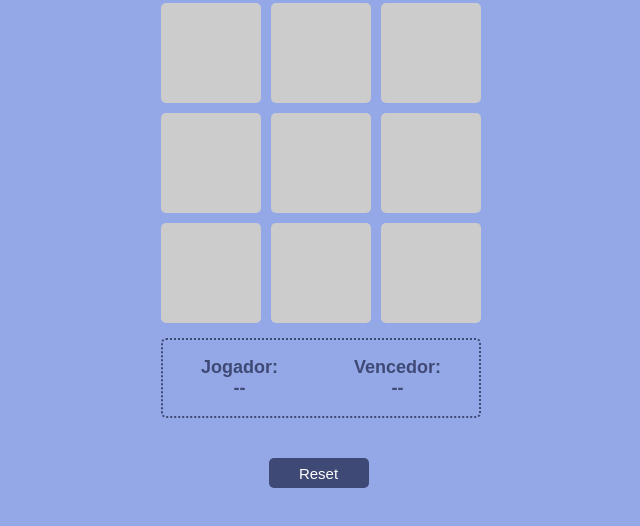
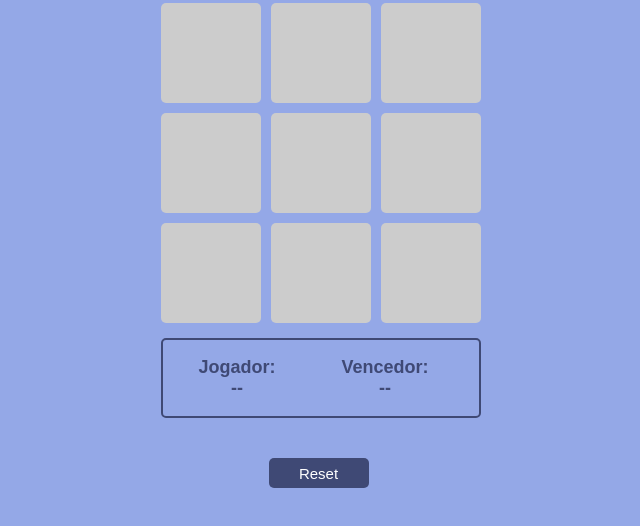
Before and after one commit to rhbpinheiro/jogodavelha, a plain HTML site: page index.html in a window 1280 px wide. Shown: the part 106-632 px from the top of the page, without its empty margins (334-974 px from the left). Drawn offline with Linux system fonts and the light colour scheme.

Commit message:
algumas modificações no html

```diff
--- a/index.html
+++ b/index.html
@@ -28,7 +28,7 @@
 				<div class="play">Jogador:</div>
 				<div class="player">--</div>
 			</div>
-			<div class="winner-result">
+			<div class="infoitem">
 				<div class="winner-tx">Vencedor:</div>
 				<div class="res-winner">--</div>
 			</div>
--- a/script.js
+++ b/script.js
@@ -28,7 +28,7 @@ function itemClick(event) {
 }
 
 function reset() {
-  warning = ''
+  warning = '--'
   //let random irá escolher qual jogador irá começar aleatoriamente
   let random = Math.floor(Math.random() * 2)
   // if (random === 0) {
--- a/style.css
+++ b/style.css
@@ -53,11 +53,12 @@ div.info {
   align-items: center;
   padding: 10px;
   margin: 10px;
-  border: 2px dotted rgb(63, 73, 117);
+  border: 2px solid rgb(63, 73, 117);
   margin-left: 40px;
   border-radius: 5px;
  }
 .infoitem{
+  flex: 1;
   display: block;
   text-align: center;
   margin-right: 20PX;
@@ -66,14 +67,7 @@ div.info {
   font-size: 18px;
   font-family: Arial, Helvetica, sans-serif;
 }
-.winner-result{
-  display: block;
-  text-align: center;
-  color: rgb(63, 73, 117);
-  font-weight: bold;
-  font-size: 18px;
-  font-family: Arial, Helvetica, sans-serif;
-}
+
 button.reset{
   cursor: pointer;
   width: 100px;
```
